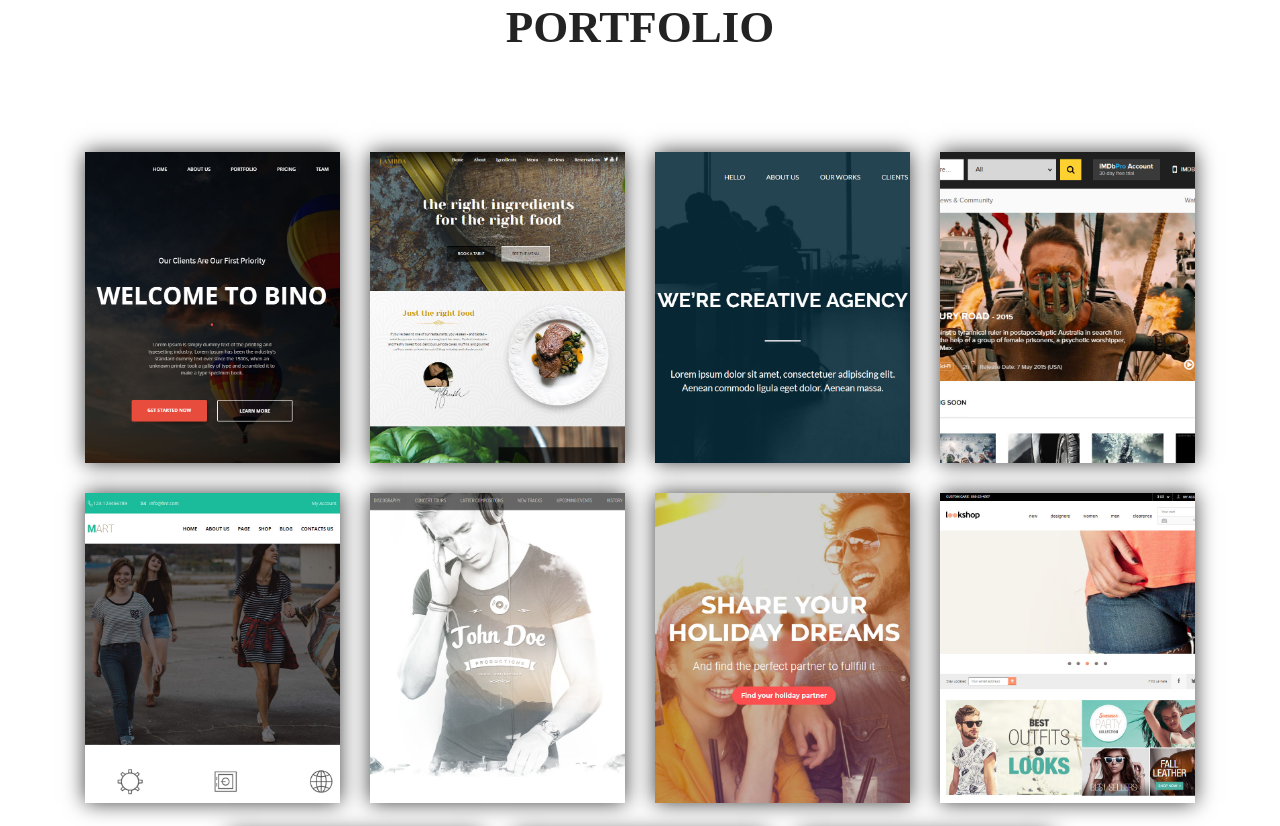
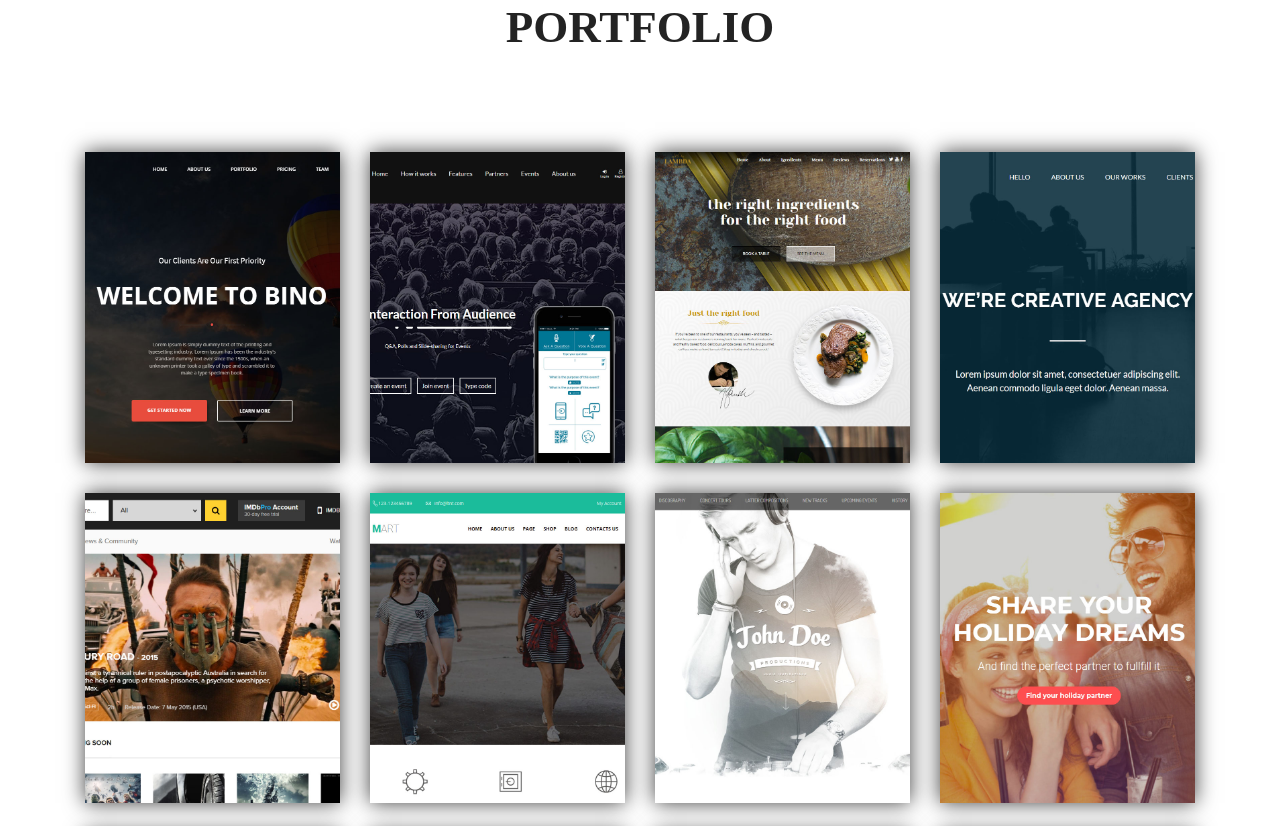
Before and after one commit to YuriyShandor/Resume, a plain HTML site: page index.html in a window 1280 px wide. Shown: the part 3594-4420 px from the top of the page. Drawn offline with Linux system fonts and the light colour scheme; a web font is replaced by a local one.

Commit message:
Add Improve Mod_03

```diff
--- a/index.html
+++ b/index.html
@@ -228,7 +228,18 @@
 
             <div class="portfolio-item__discr">
               <a href="https://yuriyshandor.github.io/Bino/" target="_blank">Bino</a>
-              <span>Bootstrap. Responsive. Slick</span>
+              <span>Bootstrap. Flex-box. Responsive. Slick</span>
+            </div>
+          </div>
+        </div>
+
+        <div class="col-xl-3 col-lg-3 col-md-6 col-sm-6 portfolio-item">
+          <div class="portfolio-item__inside">
+            <img src="img/Screenshot__AskIt.jpg" alt="">
+
+            <div class="portfolio-item__discr">
+              <a href="https://yuriyshandor.github.io/AskIt/" target="_blank">AskIt</a>
+              <span>Bootstrap. Flex-box. Responsive. Slick</span>
             </div>
           </div>
         </div>
@@ -239,7 +250,7 @@
 
             <div class="portfolio-item__discr">
               <a href="https://yuriyshandor.github.io/Restaurant/" target="_blank">Restaurant</a>
-              <span>Bootstrap. Responsive</span>
+              <span>Bootstrap. Flex-box. Responsive</span>
             </div>
           </div>
         </div>
@@ -250,7 +261,7 @@
 
             <div class="portfolio-item__discr">
               <a href="https://yuriyshandor.github.io/Elegant/" target="_blank">Elegant</a>
-              <span>Bootstrap. Responsive. Slick</span>
+              <span>Bootstrap. Flex-box. Responsive. Slick</span>
             </div>
           </div>
         </div>
@@ -261,7 +272,7 @@
 
             <div class="portfolio-item__discr">
               <a href="https://yuriyshandor.github.io/IMDb/" target="_blank">IMDB</a>
-              <span>Slick</span>
+              <span>Flex-box. Slick</span>
             </div>
           </div>
         </div>
@@ -272,7 +283,7 @@
 
             <div class="portfolio-item__discr">
               <a href="https://yuriyshandor.github.io/MART/" target="_blank">MART</a>
-              <span>Bootstrap. Responsive. Slick</span>
+              <span>Bootstrap. Flex-box. Responsive. Slick</span>
             </div>
           </div>
         </div>
@@ -283,7 +294,7 @@
 
             <div class="portfolio-item__discr">
               <a href="https://yuriyshandor.github.io/Musician/" target="_blank">Musician</a>
-              <span>Responsive. Slick. Revealator</span>
+              <span>Flex-box. Responsive. Slick. Revealator</span>
             </div>
           </div>
         </div>
@@ -294,7 +305,7 @@
 
             <div class="portfolio-item__discr">
               <a href="https://yuriyshandor.github.io/DreamShare/" target="_blank">DreamShare</a>
-              <span>Responsive. Slick. Revealator</span>
+              <span>Flex-box. Responsive. Slick. Revealator</span>
             </div>
           </div>
         </div>
@@ -305,7 +316,7 @@
 
             <div class="portfolio-item__discr">
               <a href="https://yuriyshandor.github.io/LookShop/" target="_blank">LookShop</a>
-              <span>Responsive. Slick</span>
+              <span>Flex-box. Responsive. Slick</span>
             </div>
           </div>
         </div>
```
Also changed, not shown: img/Screenshot__AskIt.jpg (added).
